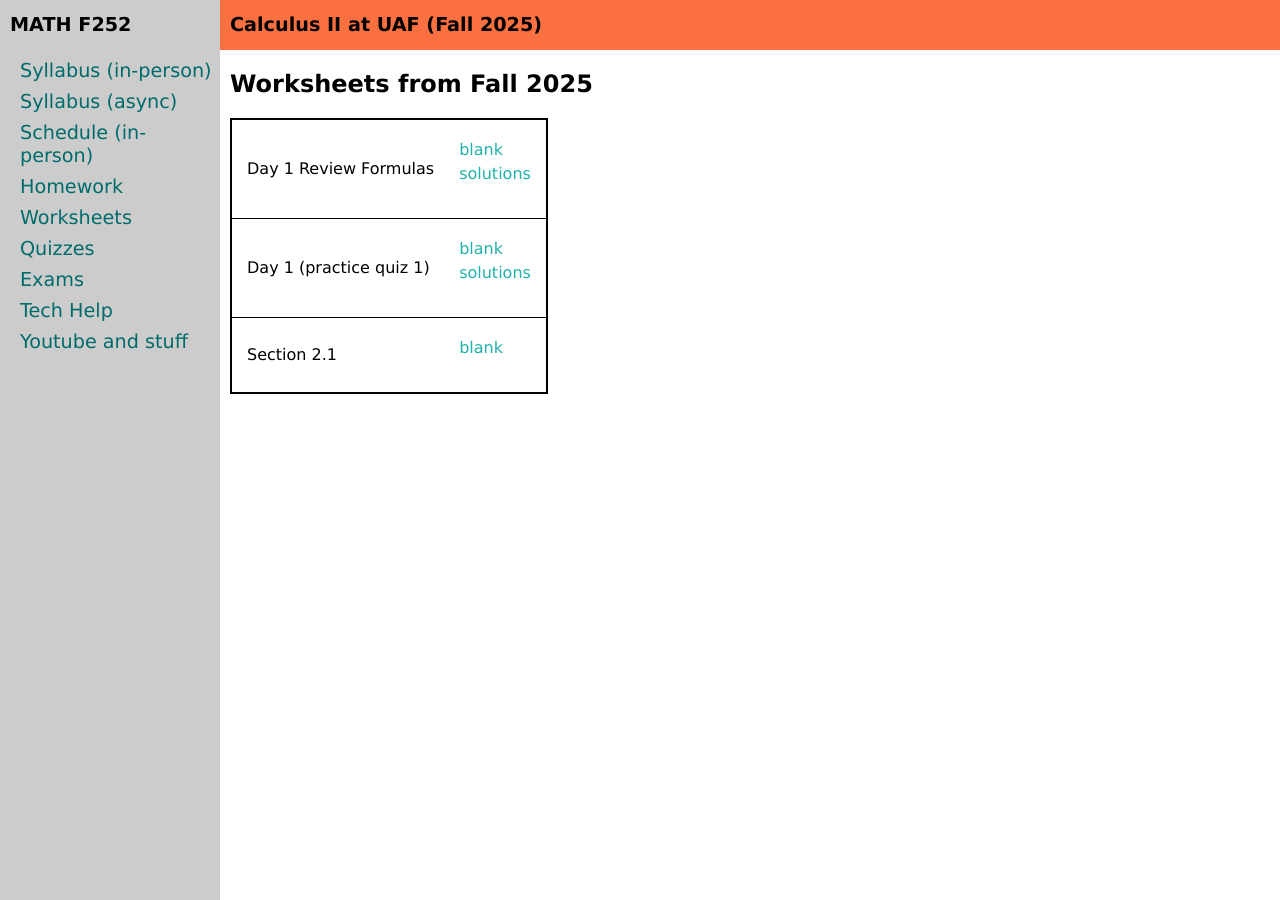
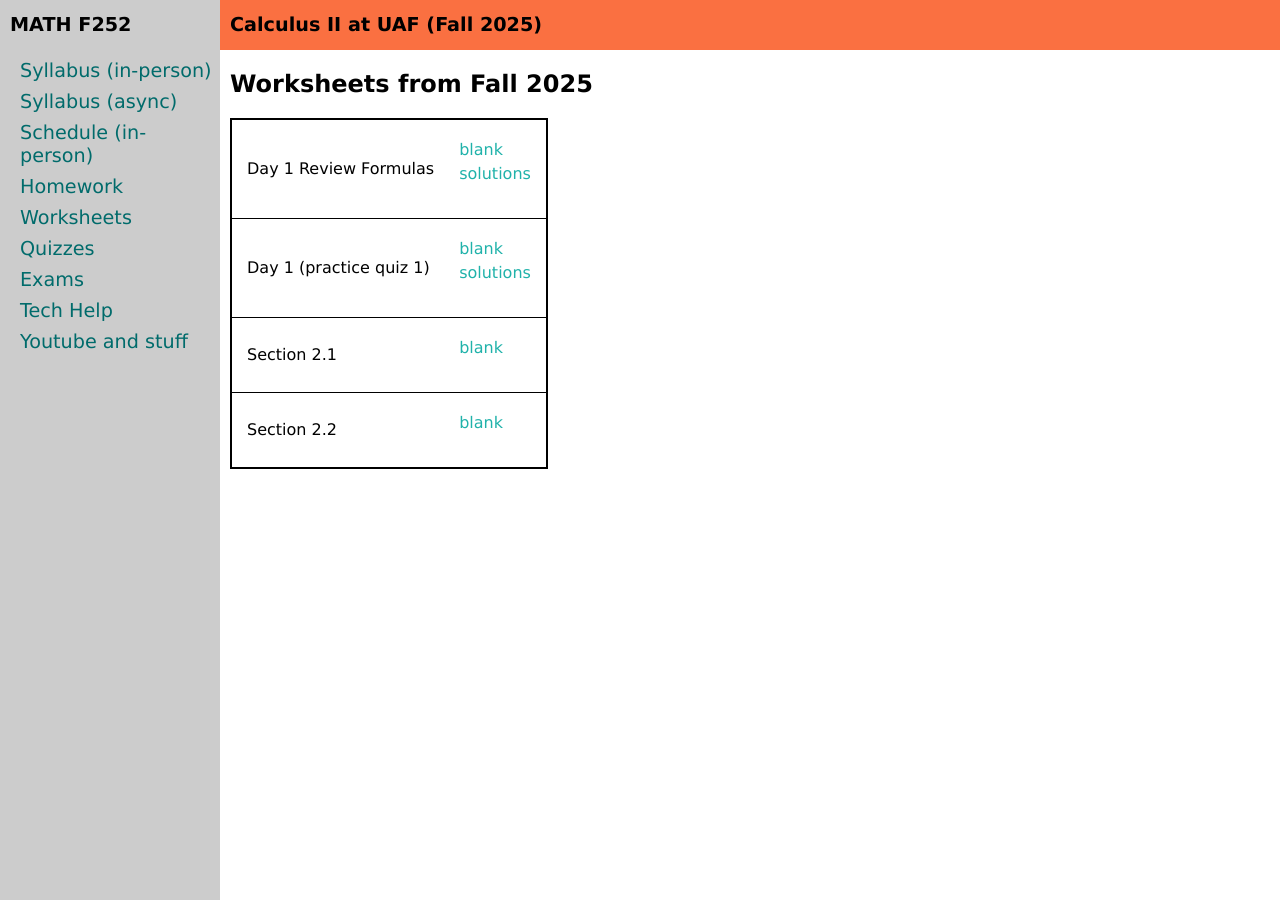
Before and after one commit to uaf-math/calc2, a Jekyll site: the page built from worksheetsF25.md, in a window 1280 px wide. Built offline with Jekyll 4.4.1, drawn with Linux system fonts in a browser that asks for light colours.

Commit message:
Update worksheetsF25.yml

```diff
--- a/_data/worksheetsF25.yml
+++ b/_data/worksheetsF25.yml
@@ -10,3 +10,6 @@ worksheets:
 - name: Section 2.1
   blank: M252-2-1.pdf
   solutions:
+- name: Section 2.2
+  blank: M252-2-2.pdf
+  solutions:
```
